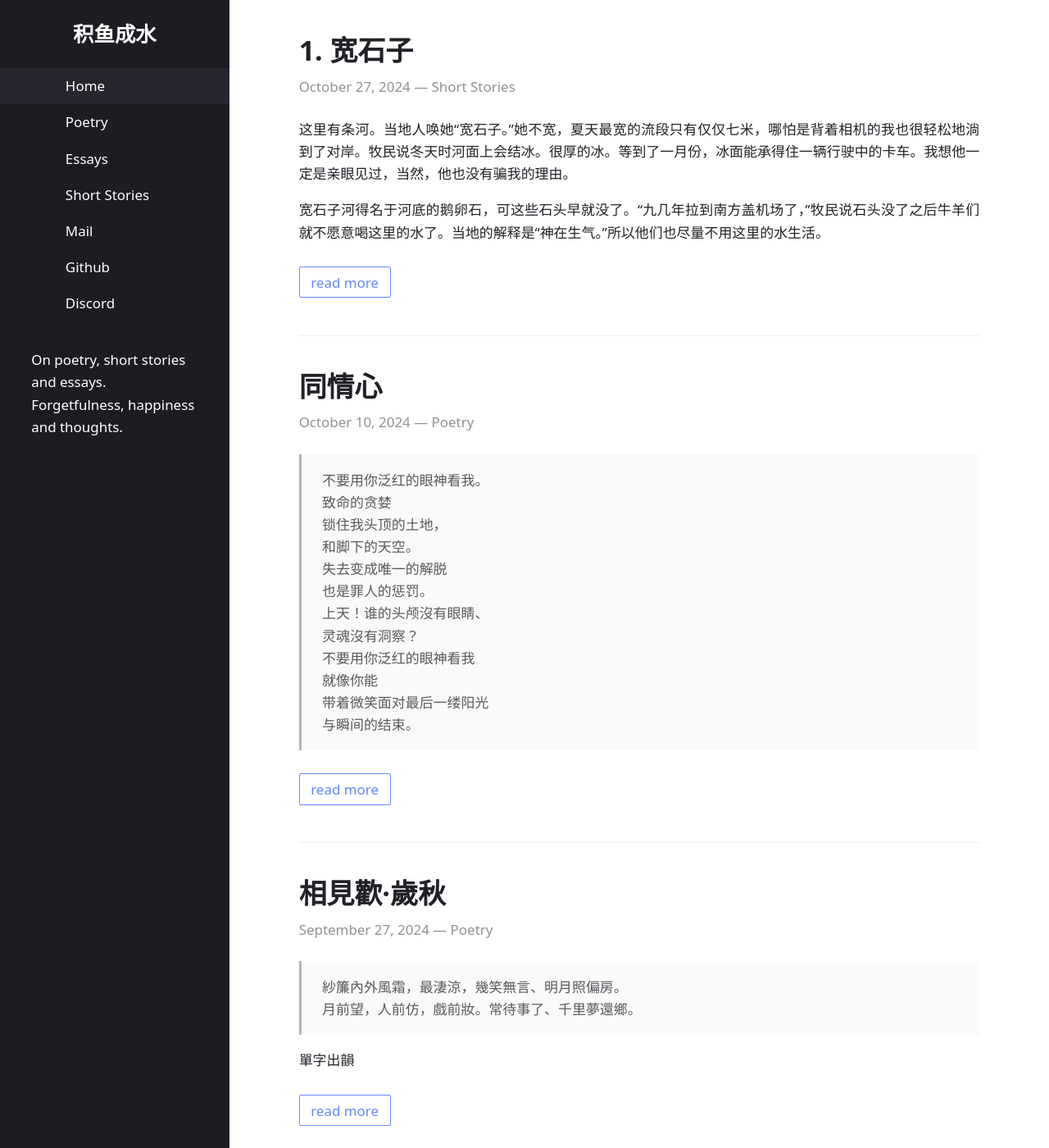
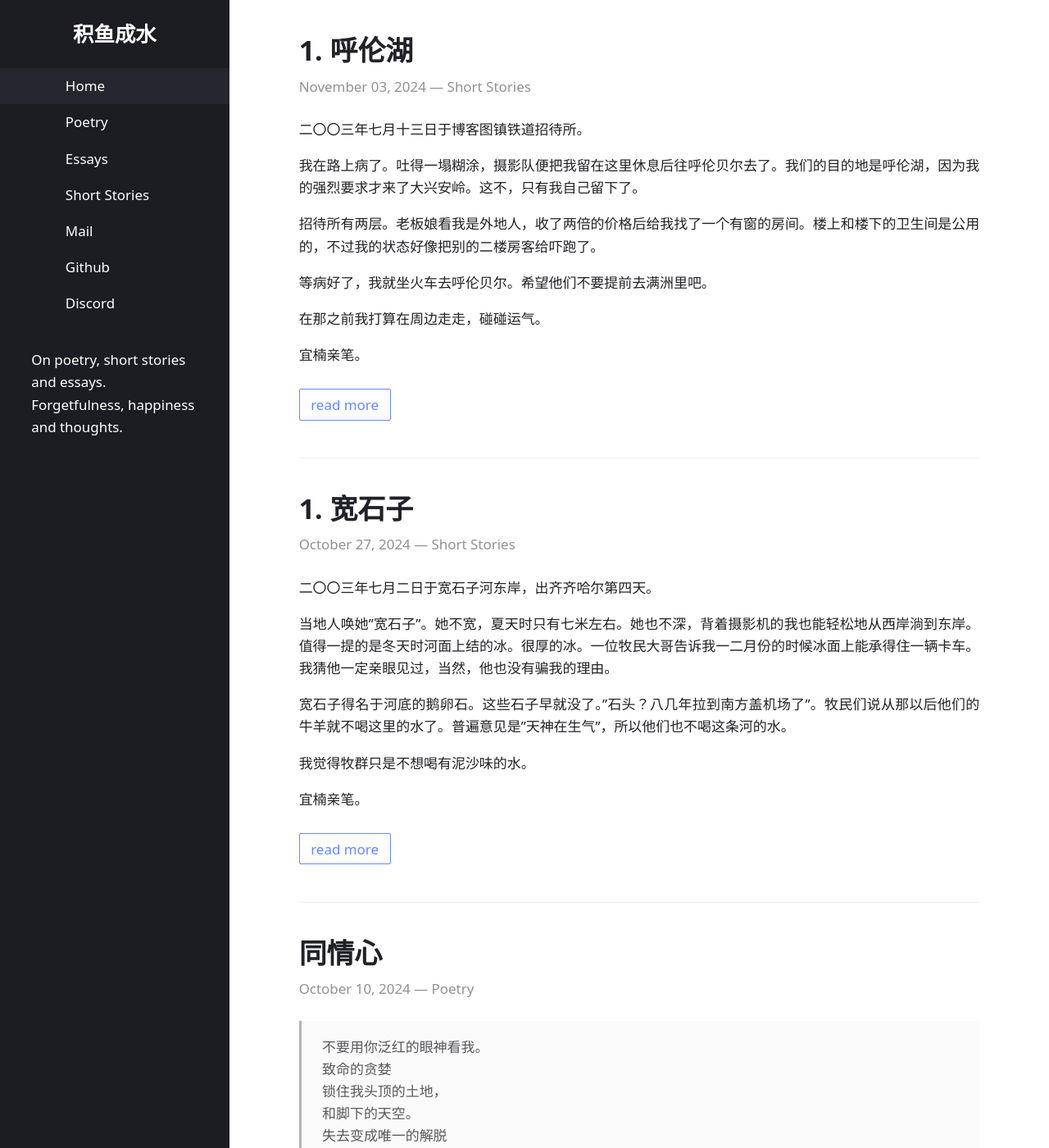
Before and after one commit to chris-zy-liu/chris-zy-liu.github.io, a Jekyll site: the page built from index.html, in a window 1280 px wide and 1400 px high. Shown: the whole window at 82% size. Built offline with Jekyll 4.4.1, drawn with Linux system fonts in a browser that asks for light colours.

Commit message:
script update

```diff
--- a/_posts/2024-10-27-north.md
+++ /dev/null
@@ -1,8 +0,0 @@
----
-title: 1. 宽石子
-layout: post
-categories: Short&nbsp;Stories
----
-这里有条河。当地人唤她“宽石子。”她不宽，夏天最宽的流段只有仅仅七米，哪怕是背着相机的我也很轻松地淌到了对岸。牧民说冬天时河面上会结冰。很厚的冰。等到了一月份，冰面能承得住一辆行驶中的卡车。我想他一定是亲眼见过，当然，他也没有骗我的理由。
-
-宽石子河得名于河底的鹅卵石，可这些石头早就没了。“九几年拉到南方盖机场了，”牧民说石头没了之后牛羊们就不愿意喝这里的水了。当地的解释是“神在生气。”所以他们也尽量不用这里的水生活。
--- /dev/null
+++ b/_posts/2024-10-27-wide-pebble.md
@@ -0,0 +1,15 @@
+---
+title: 1. 宽石子
+layout: post
+categories: Short&nbsp;Stories
+---
+
+二〇〇三年七月二日于宽石子河东岸，出齐齐哈尔第四天。
+
+当地人唤她"宽石子"。她不宽，夏天时只有七米左右。她也不深，背着摄影机的我也能轻松地从西岸淌到东岸。值得一提的是冬天时河面上结的冰。很厚的冰。一位牧民大哥告诉我一二月份的时候冰面上能承得住一辆卡车。我猜他一定亲眼见过，当然，他也没有骗我的理由。
+
+宽石子得名于河底的鹅卵石。这些石子早就没了。"石头？八几年拉到南方盖机场了"。牧民们说从那以后他们的牛羊就不喝这里的水了。普遍意见是"天神在生气"，所以他们也不喝这条河的水。
+
+我觉得牧群只是不想喝有泥沙味的水。
+
+宜楠亲笔。
--- /dev/null
+++ b/_posts/2024-11-03-ali.md
@@ -0,0 +1,17 @@
+---
+title: 1. 呼伦湖
+layout: post
+categories: Short&nbsp;Stories
+---
+
+二〇〇三年七月十三日于博客图镇铁道招待所。
+
+我在路上病了。吐得一塌糊涂，摄影队便把我留在这里休息后往呼伦贝尔去了。我们的目的地是呼伦湖，因为我的强烈要求才来了大兴安岭。这不，只有我自己留下了。
+
+招待所有两层。老板娘看我是外地人，收了两倍的价格后给我找了一个有窗的房间。楼上和楼下的卫生间是公用的，不过我的状态好像把别的二楼房客给吓跑了。
+
+等病好了，我就坐火车去呼伦贝尔。希望他们不要提前去满洲里吧。
+
+在那之前我打算在周边走走，碰碰运气。
+
+宜楠亲笔。
```
Also changed, not shown: _posts/.obsidian/workspace.json (+4 -4 lines).
